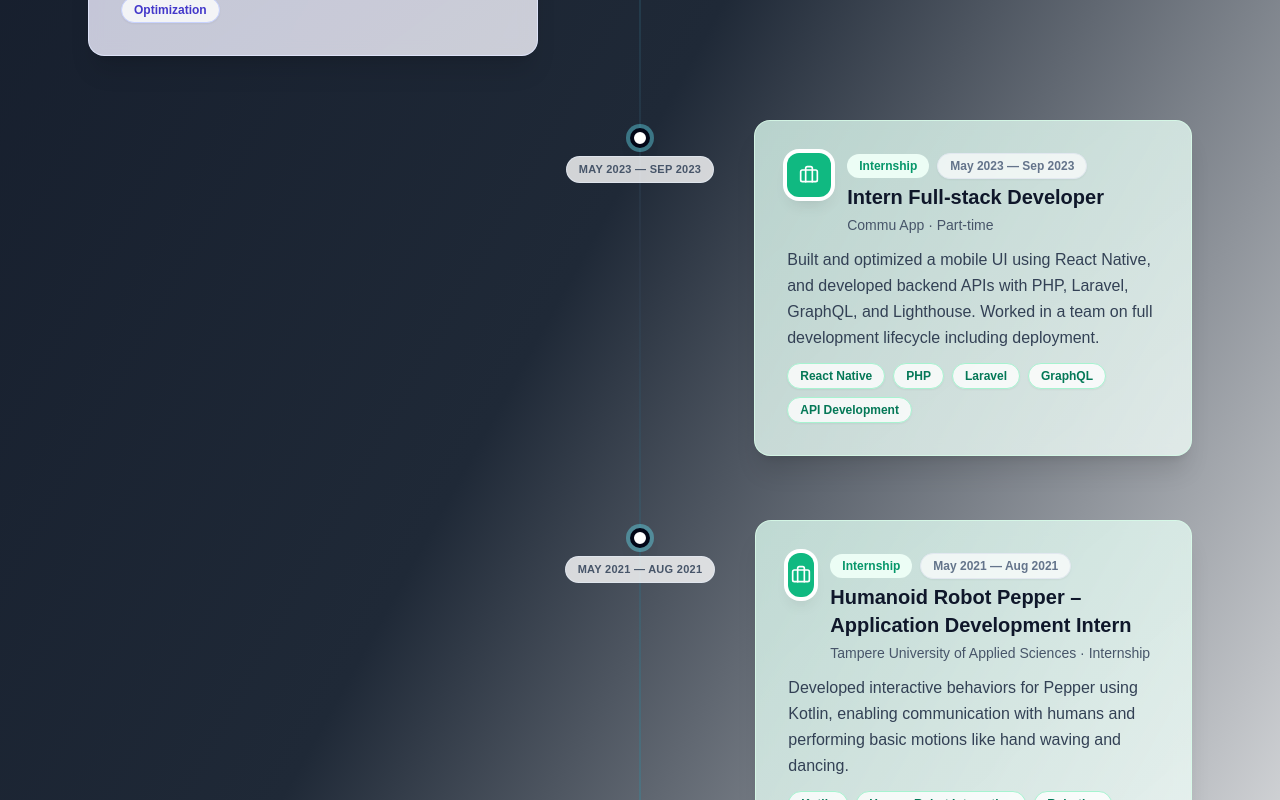
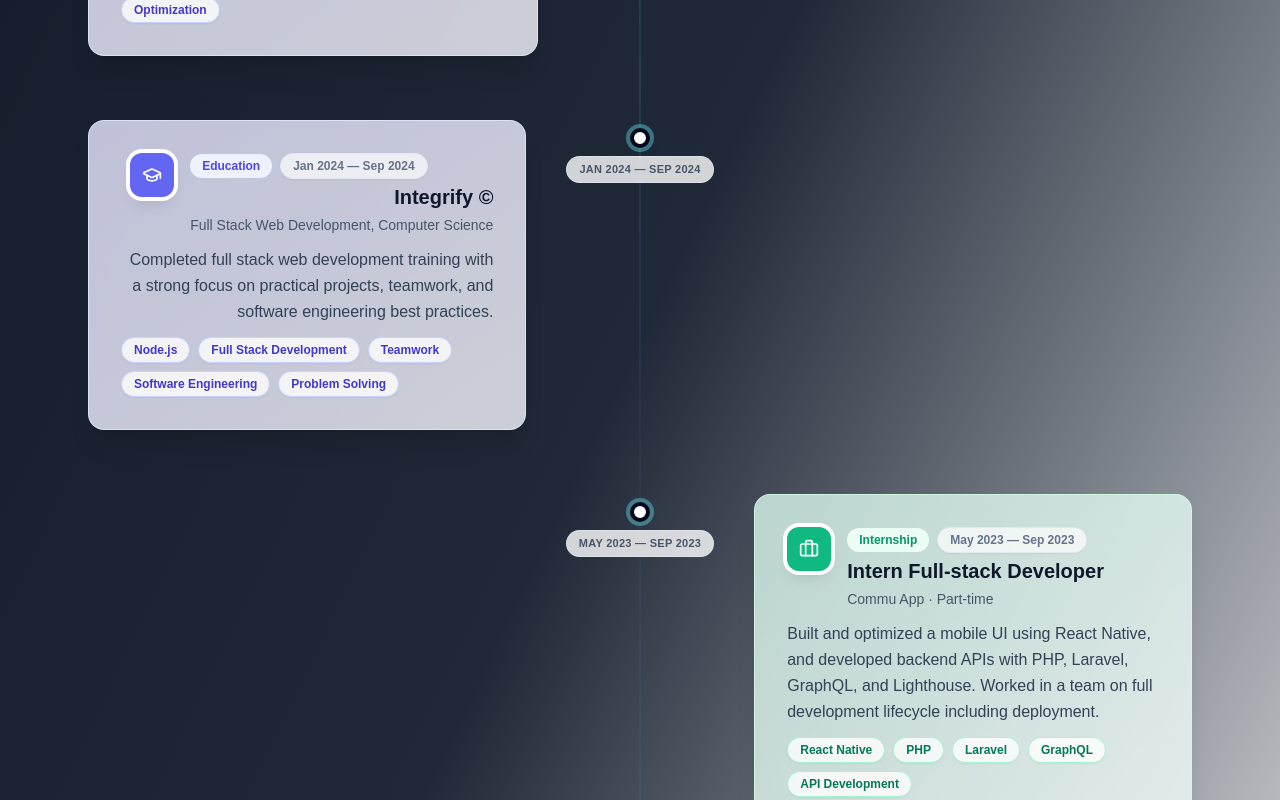
Before and after one commit to ToanTim/toantim-portfolio, a Next.js app: page /timeline in a window 1280 px wide. Shown: the part 1000-1800 px from the top of the page. Built offline with nearby package versions, Linux system fonts and the light colour scheme.

Commit message:
ADD NEW: new data for timeline and add feature: where user click on project detail sidebar button, it should scroll to top

```diff
--- a/src/app/projects/[id]/page.tsx
+++ b/src/app/projects/[id]/page.tsx
@@ -7,8 +7,6 @@ import type { ProjectData, Step } from "../../../types/types";
 import { getProjectById } from "@/utils/fetchProjectApi";
 import { ImageSwiper } from "@/components";
 import { ProjectDetailSkeleton } from "@/components/skeletons";
-import { time } from "console";
-import { scrollToTop } from "@/utils/scrollToTop";
 
 export default function ProjectDetail() {
   const [project, setProject] = useState<ProjectData | null>(null);
@@ -117,6 +115,9 @@ export default function ProjectDetail() {
                     key={index}
                     onClick={() => {
                       setCurrentIndex(index);
+                      setTimeout(() => {
+                        window.scrollTo({ top: 0, behavior: "smooth" });
+                      }, 100);
                     }}
                     className={`w-full text-left p-3 rounded-lg transition ${
                       currentIndex === index
@@ -130,8 +131,8 @@ export default function ProjectDetail() {
                           currentIndex === index
                             ? "bg-cyan-500 text-white"
                             : currentIndex > index
-                            ? "bg-gray-600 text-white"
-                            : "bg-gray-700 text-gray-400"
+                              ? "bg-gray-600 text-white"
+                              : "bg-gray-700 text-gray-400"
                         }`}
                       >
                         {currentIndex > index ? "✓" : index + 1}
--- a/src/app/timeline/page.tsx
+++ b/src/app/timeline/page.tsx
@@ -43,6 +43,23 @@ const items: TimelineEntry[] = [
       "Optimization",
     ],
   },
+  {
+    title: "Integrify ©",
+    subtitle: "Full Stack Web Development, Computer Science",
+    date: "Jan 2024 — Sep 2024",
+    description:
+      "Completed full stack web development training with a strong focus on practical projects, teamwork, and software engineering best practices.",
+    type: "education",
+    icon: "GraduationCap",
+    tags: [
+      "Node.js",
+      "Full Stack Development",
+      "Teamwork",
+      "Software Engineering",
+      "Problem Solving",
+    ],
+  },
+
   {
     title: "Intern Full-stack Developer",
     subtitle: "Commu App · Part-time",
```
